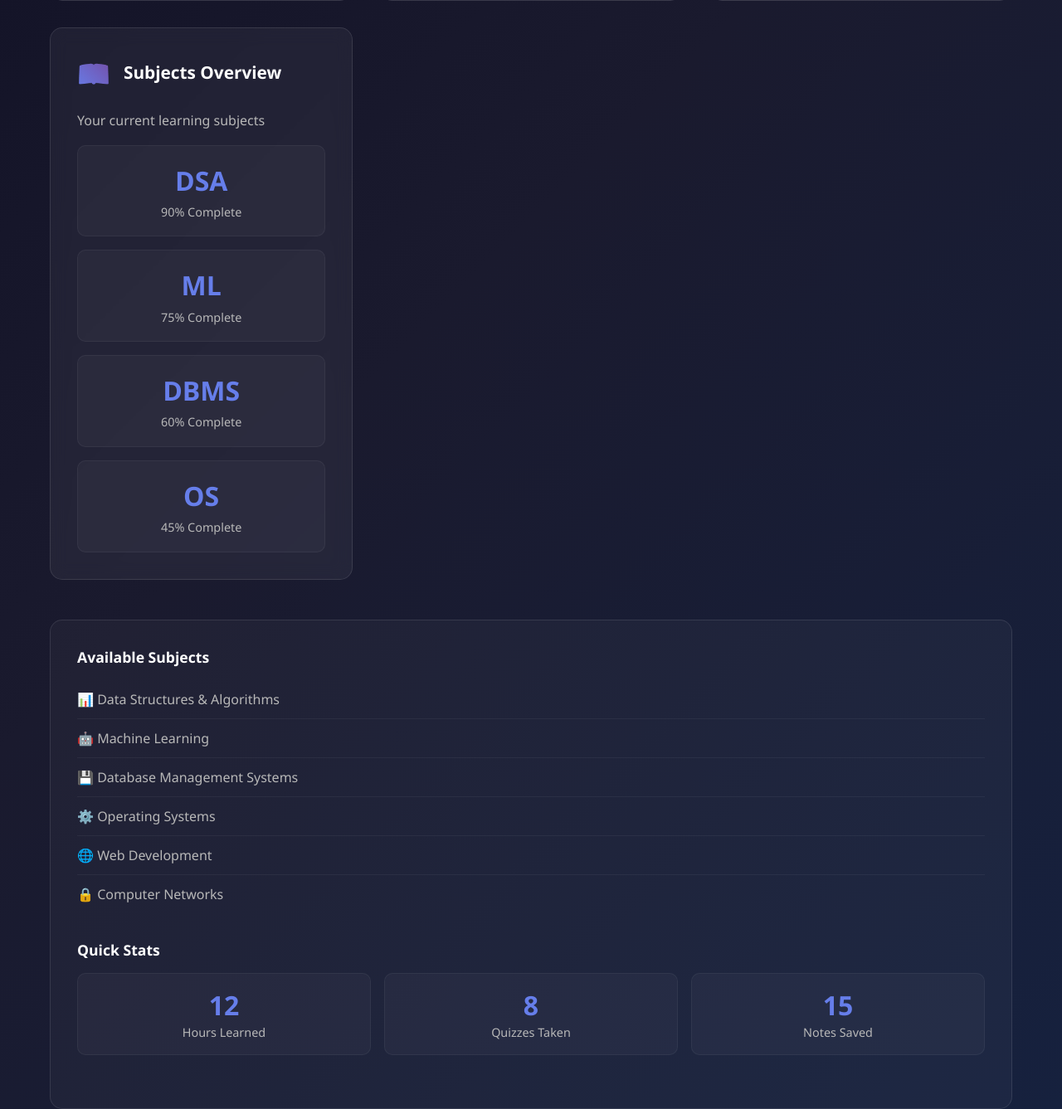
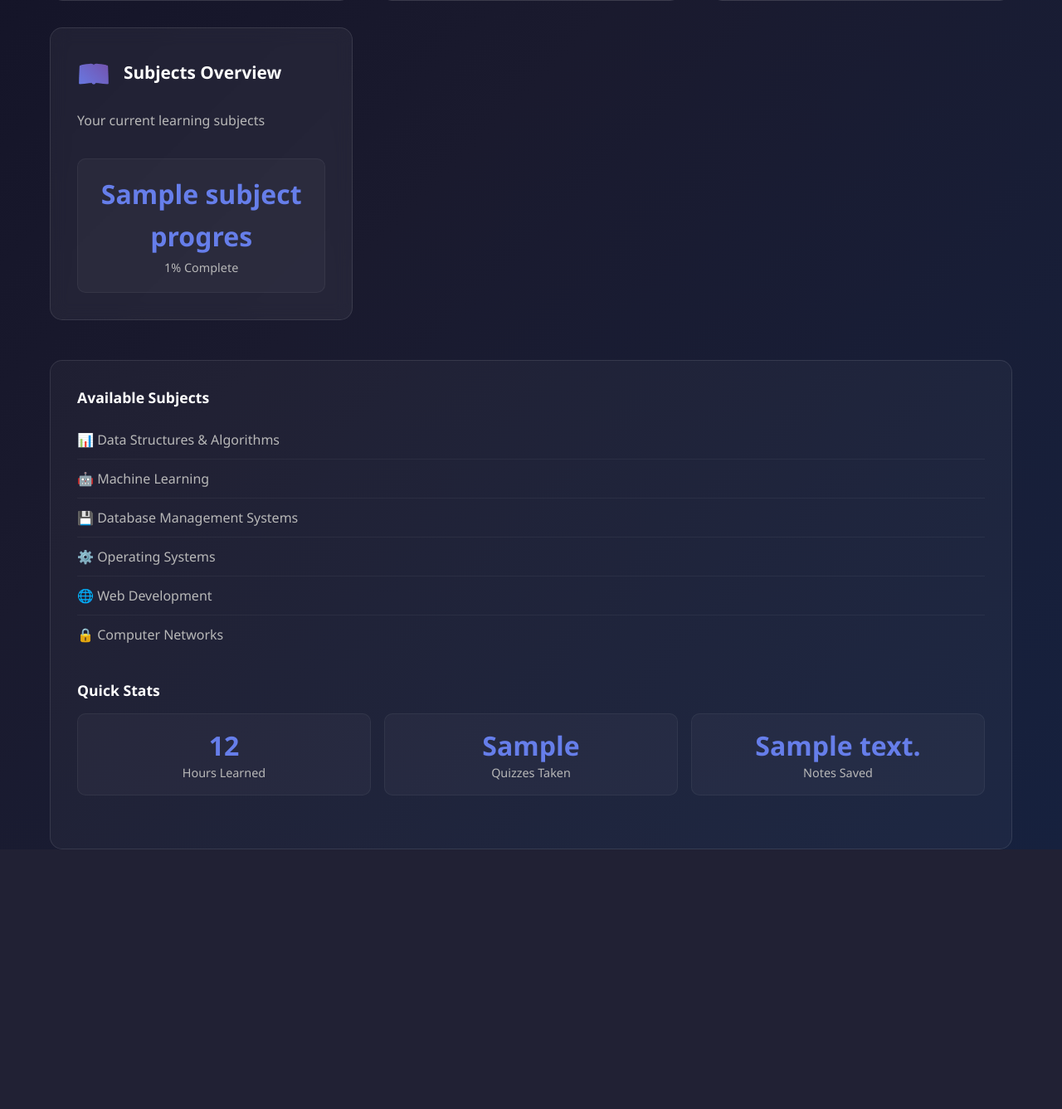
Before and after one commit to aditya0589/TutorBot.ai, a Flask app: template src/templates/home.html in a window 1280 px wide. Shown: the part 802-2139 px from the top of the page at 83% size. After the commit the page ends 1826 px from the top, so only its background shows below. Run offline with Flask 3, Linux system fonts and the light colour scheme; the template is opened without the code that fills it: most values are stand-ins (such as "Sample title", 1, 10 or a date in 2020); some libraries are stand-ins or nearby versions.

Commit message:
Update home.html dynamic stats

```diff
--- a/src/templates/home.html
+++ b/src/templates/home.html
@@ -115,22 +115,15 @@
                     <div class="card-content">
                         <p>Your current learning subjects</p>
                         <div class="stats-grid">
-                            <div class="stat-item">
-                                <span class="stat-number">DSA</span>
-                                <span class="stat-label">90% Complete</span>
-                            </div>
-                            <div class="stat-item">
-                                <span class="stat-number">ML</span>
-                                <span class="stat-label">75% Complete</span>
-                            </div>
-                            <div class="stat-item">
-                                <span class="stat-number">DBMS</span>
-                                <span class="stat-label">60% Complete</span>
-                            </div>
-                            <div class="stat-item">
-                                <span class="stat-number">OS</span>
-                                <span class="stat-label">45% Complete</span>
-                            </div>
+                            <div class="stats-grid">
+    {% for subject, percent in subject_progress.items() %}
+        <div class="stat-item">
+            <span class="stat-number">{{ subject }}</span>
+            <span class="stat-label">{{ percent }}% Complete</span>
+        </div>
+    {% endfor %}
+</div>
+
                         </div>
                     </div>
                 </div>
@@ -158,11 +151,11 @@
                             <span class="stat-label">Hours Learned</span>
                         </div>
                         <div class="stat-item">
-                            <span class="stat-number">8</span>
+                            <span class="stat-number">{{ quizzes_taken }}</span>
                             <span class="stat-label">Quizzes Taken</span>
                         </div>
                         <div class="stat-item">
-                            <span class="stat-number">15</span>
+                            <span class="stat-number">{{ notes_saved }}</span>
                             <span class="stat-label">Notes Saved</span>
                         </div>
                     </div>
```
